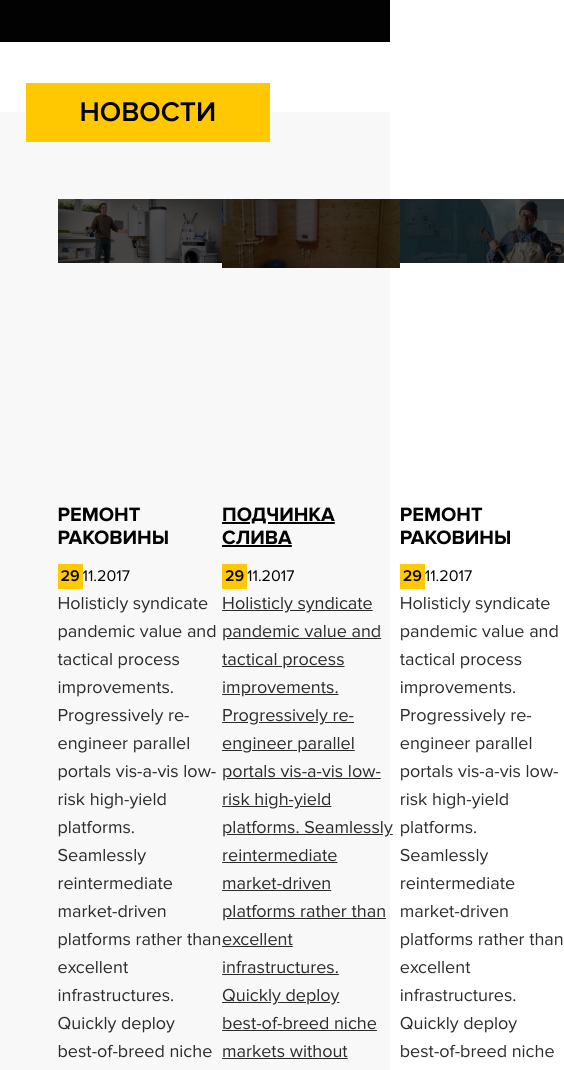
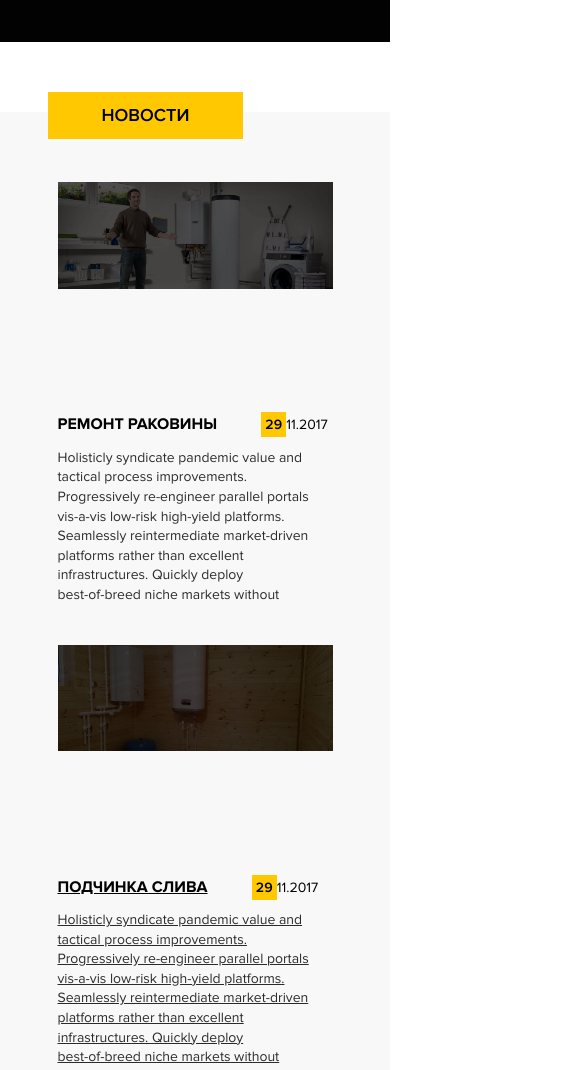
Before and after one commit to AlesNikos/mounting, a plain HTML site: page src/index.html in a window 390 px wide. Shown: the part 4085-5155 px from the top of the page, 564 px wide, since content can reach past the window. Drawn offline with nearby package versions, Linux system fonts and the light colour scheme; files whose address does not match are found by name.

Commit message:
Добавил блок Новости и адаптировал его

```diff
--- a/src/sass/blocks/_news.sass
+++ b/src/sass/blocks/_news.sass
@@ -10,8 +10,10 @@
   &-block
     display: flex
     justify-content: space-between
+    flex-wrap: wrap
   &__item
     max-width: 379px
+    margin-bottom: 66px
   &__image
     max-width: 377px
     height: 279px
@@ -44,7 +46,6 @@
   &__text
     max-width: 323px
     margin: 0
-    margin-bottom: 66px
     font-size: 18px
     line-height: 28px
     opacity: 0.83
@@ -57,3 +58,37 @@
     font-size: 20px
     text-transform: uppercase
     letter-spacing: 0.2px
+
+@media (max-width: 1200px)
+  .news
+    &-block
+      justify-content: space-around
+
+@media (max-width: 768px)
+  .news
+    &__title
+      left: -10px
+      font-size: 24px
+    &__button
+      font-size: 14px
+
+@media (max-width: 576px)
+  .news
+    padding: 70px 0 45px
+    &__title
+      top: -90px
+      font-size: 18px
+    &__item
+      margin-bottom: 40px
+    &__image
+      max-width: 275px
+      height: 204px
+      margin-bottom: 26px
+    &__heading
+      margin-right: 40px
+      font-size: 16px
+    &__date
+      font-size: 14px
+    &__text
+      font-size: 14px
+      line-height: 1.4
```
Also changed, not shown: src/css/style.css.
